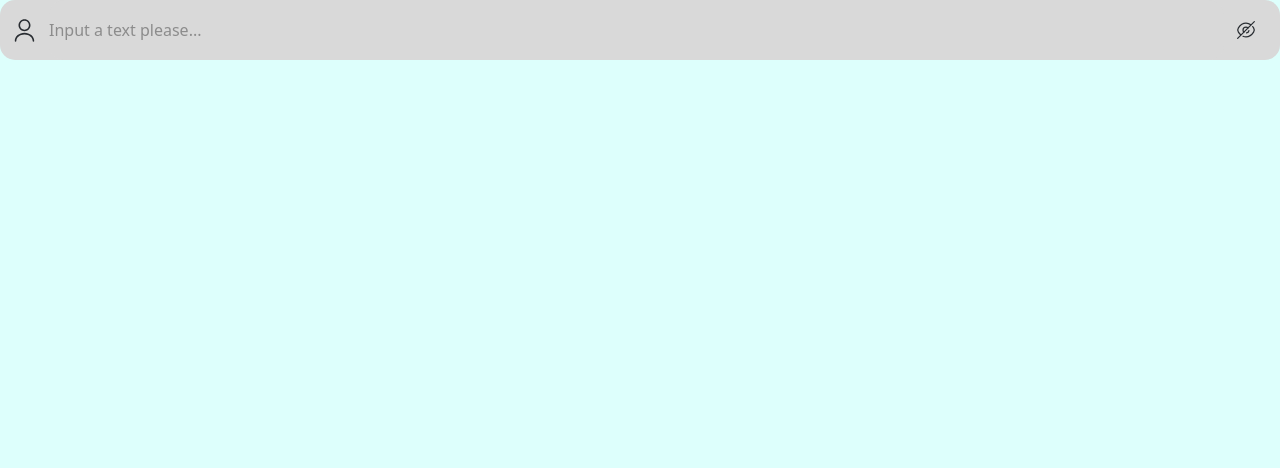
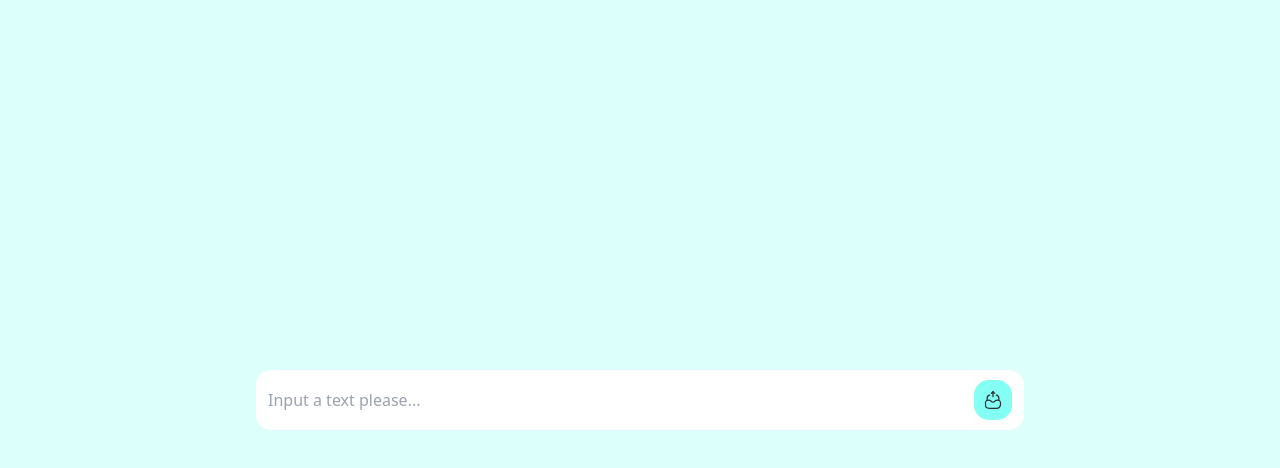
Before and after one commit to TheX-ByAaron/emerald-react, a React (Create React App) app: page / in a window 1280 px wide. Shown: the top 468 px of the page. Built offline with nearby package versions, Linux system fonts and the light colour scheme.

Commit message:
add: action input

```diff
--- a/src/components/Input.jsx
+++ b/src/components/Input.jsx
@@ -36,7 +36,7 @@ import EyeSlashIcon from '../assets/icons/eye_slash.svg';
                 value={props.value}
                 placeholder={props.placeholder}
                 onChange={event => props.onValueChange(event)}
-                className="h-full outline-none disabled:bg-disabled
+                className="h-full w-full outline-none disabled:bg-disabled
                 disabled:placeholder:text-disabled-dark rounded-lg"/>
         </div>
     )
@@ -90,3 +90,36 @@ export const PasswordInput = (props) => {
         </div>
     )
 }
+
+
+export const ActionInput = (props) => {
+    let bg;
+
+    if(props.disabled){
+        bg = `bg-disabled`
+    }else{
+        bg = `bg-primary-screen`
+    }
+
+    return (
+        <div className={`h-[60px] px-3
+        inline-flex flex-row items-center rounded-lg ${bg} ${props.EmeraldStyle}`}>
+            <input
+                disabled={props.disabled}
+                type={props.type}
+                name={props.name}
+                value={props.value}
+                placeholder={props.placeholder}
+                onChange={event => props.onValueChange(event)}
+                className="h-full w-full outline-none disabled:bg-disabled
+                disabled:placeholder:text-disabled-dark rounded-lg"/>
+
+            <button disabled={props.disabled}
+                    className="h-[40px] w-[40px] bg-primary-accent
+                    hover:bg-primary disabled:bg-disabled rounded-lg transition-all">
+                <img src={props.actionIcon} alt="eyeIcon"
+                onClick={props.onActionClick} className="h-[20px] m-auto"/>
+            </button>
+        </div>
+    )
+}
--- a/src/pages/Home.jsx
+++ b/src/pages/Home.jsx
@@ -1,20 +1,25 @@
 import { useState } from "react";
-import { PasswordInput } from "../components/Input";
-import Icon from "../assets/icons/user.svg";
+import { ActionInput } from "../components/Input";
+import Icon from "../assets/icons/send.svg";
 
 const Home = ()=>{
 
     const [value, setValue] = useState("");
 
+    function handleAction(){
+        alert(value);
+    }
     return (
-        <div className="w-full h-screen bg-primary-surface">
-            <PasswordInput
-                EmeraldStyle="w-full"
-                icon={Icon}
-                disabled={true}
+        <div className="w-full h-screen grid content-center justify-items-center
+        bg-primary-surface">
+            <ActionInput
+                EmeraldStyle="w-3/5"
+                actionIcon={Icon}
+                disabled={false}
                 type="text"
                 placeholder="Input a text please..."
                 value={value}
+                onActionClick={handleAction}
                 onValueChange={(event) => {
                     setValue(event.target.value);
                 }}/>
```
Also changed, not shown: src/assets/icons/send.svg (added).
